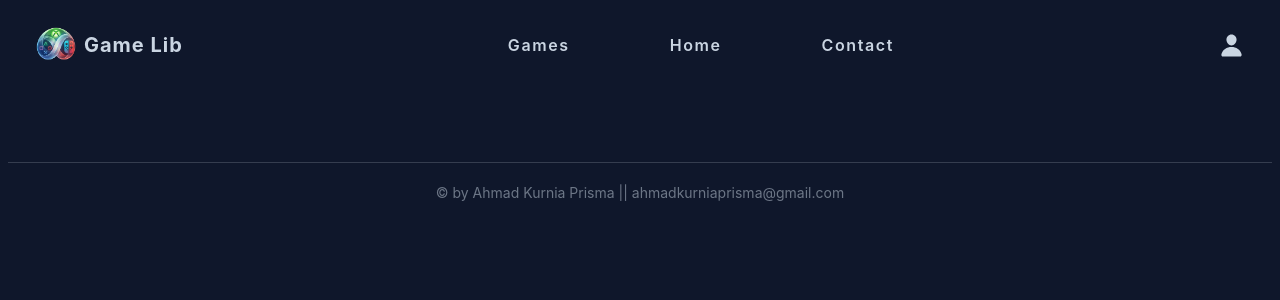
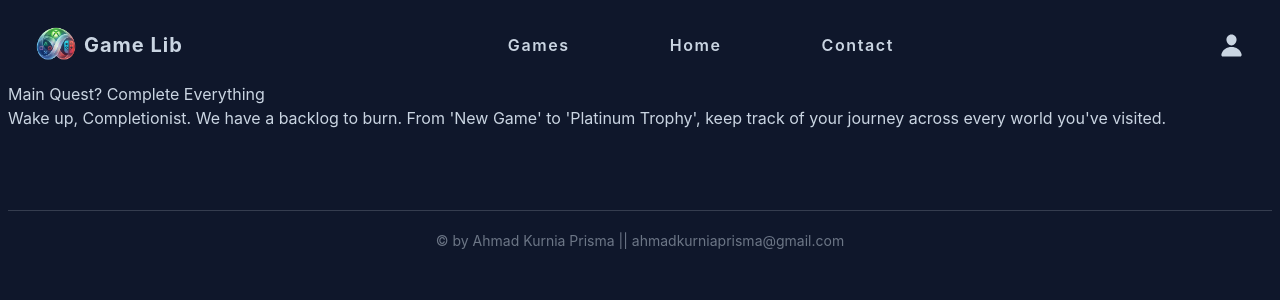
Before and after one commit to ak7prisma/game-collection, a React (Vite) app: page / in a window 1280 px wide. Shown: the top 300 px of the page. Built offline with nearby package versions, Linux system fonts and the light colour scheme.

Commit message:
chore: add-font

```diff
--- a/index.html
+++ b/index.html
@@ -1,12 +1,16 @@
 <!doctype html>
 <html lang="en">
   <head>
+    <link rel="preconnect" href="https://fonts.googleapis.com">
+    <link rel="preconnect" href="https://fonts.gstatic.com" crossorigin>
+    <link href="https://fonts.googleapis.com/css2?family=Chakra+Petch:ital,wght@0,300;0,400;0,500;0,600;0,700;1,300;1,400;1,500;1,600;1,700&family=Rajdhani:wght@300;400;500;600;700&display=swap" rel="stylesheet">
     <meta charset="UTF-8" />
     <link rel="icon" href="Logo.png">
     <meta name="viewport" content="width=device-width, initial-scale=1.0" />
     <title>game-collection</title>
+
   </head>
-  <body class="m-2 bg-slate-900">
+  <body class="m-2 bg-slate-900 text-slate-300">
     <div id="root"></div>
     <script type="module" src="/src/main.jsx"></script>
   </body>
--- a/src/components/MainSection.jsx
+++ b/src/components/MainSection.jsx
@@ -1,7 +1,11 @@
+import Header from "./MainSection/Header";
+import ListGame from "./MainSection/ListGame";
+
 export default function MainSection(){
     return(
-        <section>
-
-        </section>
+        <main>
+            <Header />
+            <ListGame />
+        </main>
     );
 }
--- a/src/components/MainSection/Header.jsx
+++ b/src/components/MainSection/Header.jsx
@@ -1,7 +1,12 @@
 export default function Header(){
     return(
-        <div>
-
-        </div>
+        <section>
+            <p>
+                Main Quest? Complete Everything
+            </p>
+            <p>
+                Wake up, Completionist. We have a backlog to burn. From 'New Game' to 'Platinum Trophy', keep track of your journey across every world you've visited.
+            </p>
+        </section>
     );
 }
--- a/src/components/Navbar.jsx
+++ b/src/components/Navbar.jsx
@@ -3,8 +3,8 @@ import { navItems } from "../data/navItems";
 
 export default function Navbar() {
   return (
-    <nav className="">
-      <div className="flex justify-between items-center p-3 md:px-7 text-slate-300">
+    <nav >
+      <div className="flex justify-between items-center p-3 md:px-7">
         <div className="flex items-center gap-2 hover:skew-1 duration-300 cursor-pointer">
           <img src="public/Logo.png" alt="Logo" className="w-10" />
           <p className="text-xl font-bold tracking-wider hover:text-purple-400 duration-300">
@@ -25,7 +25,7 @@ export default function Navbar() {
 
         <IoPerson
           size={25}
-          className="text-slate-300 hover:text-purple-400 duration-300 hover:scale-120 cursor-pointer"
+          className="hover:text-purple-400 duration-300 hover:scale-120 cursor-pointer"
         />
       </div>
 
@@ -36,7 +36,7 @@ export default function Navbar() {
             <li key={item.id} className="cursor-pointer">
               <Icon
                 size={20}
-                className="text-slate-300 hover:text-purple-400 duration-300 hover:scale-120"
+                className="hover:text-purple-400 duration-300 hover:scale-120"
               />
             </li>
           );
--- /dev/null
+++ b/tailwind.config.js
@@ -0,0 +1,16 @@
+/** @type {import('tailwindcss').Config} */
+export default {
+  content: [
+    "./index.html",
+    "./src/**/*.{js,ts,jsx,tsx}",
+  ],
+  theme: {
+    extend: {
+      fontFamily: {
+        rajdhani: ['Rajdhani', 'sans-serif'],
+        chakra: ['"Chakra Petch"', 'sans-serif'],
+      }
+    },
+  },
+  plugins: [],
+}
```
Also changed, not shown: src/components/MainSection/ListGame.jsx (line endings or trailing spaces).
